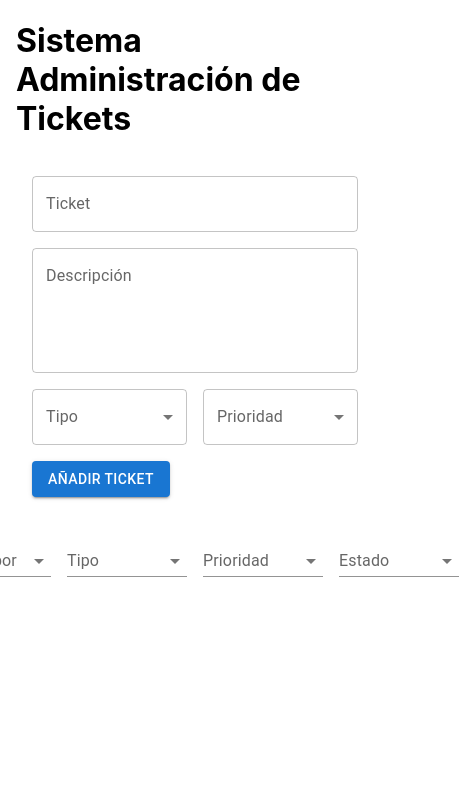
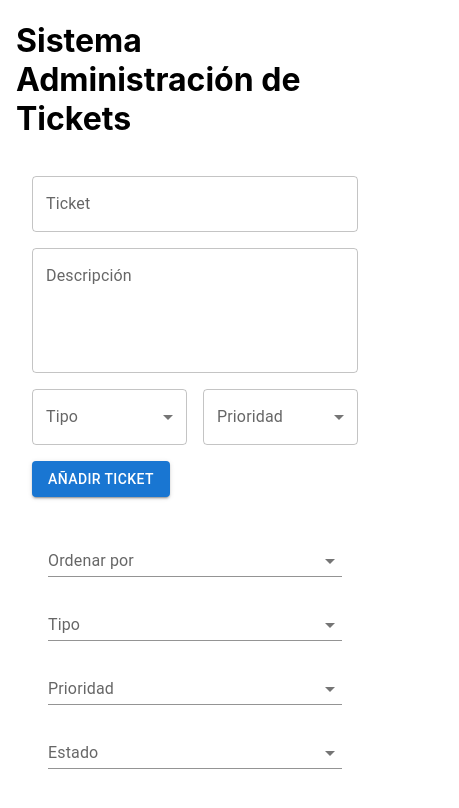
Before and after one commit to gam-c/jira-service-clone, a React (Create React App) app: page / in a window 390 px wide. Shown: the top 808 px of the page, 459 px wide, since content can reach past the window. Built offline with nearby package versions, Linux system fonts and the light colour scheme.

Commit message:
Control responsive

```diff
--- a/src/components/TicketsList.js
+++ b/src/components/TicketsList.js
@@ -1,6 +1,6 @@
 import React, { useState } from 'react';
 import { useSelector } from 'react-redux';
-import { List, ListItem, ListItemText, Divider, Button, Typography, Box, MenuItem, Select, FormControl, InputLabel, Container } from '@mui/material';
+import { List, ListItem, ListItemText, Divider, Button, Typography, Grid, MenuItem, Select, FormControl, InputLabel, Container } from '@mui/material';
 import EditTicketForm from './EditTicketForm';
 
 const formatDate = (dateString) => {
@@ -23,7 +23,7 @@ const TicketsList = () => {
       (!filterStatus || ticket.status === filterStatus)
     );
   }).sort((a, b) => {
-    if (!sortField) return 0; // No ordenar si no se ha seleccionado campo
+    if (!sortField) return 0;
     if (sortField === 'createdAt' || sortField === 'updatedAt') {
       return new Date(b[sortField]) - new Date(a[sortField]);
     }
@@ -32,21 +32,23 @@ const TicketsList = () => {
 
   return (
     <Container>
-      <Box sx={{ maxWidth: 960, mx: 'auto', my: 2 }}>
-        <Box sx={{ display: 'flex', justifyContent: 'center', gap: 2 }}>
-          <FormControl variant="standard" sx={{ minWidth: 120 }}>
+      <Grid container spacing={2} sx={{ padding: 2 }}>
+        <Grid item xs={12} sm={6} md={3}>
+          <FormControl fullWidth variant="standard">
             <InputLabel>Ordenar por</InputLabel>
             <Select
               value={sortField}
               onChange={e => setSortField(e.target.value)}
               label="Ordenar por"
             >
-              <MenuItem value="">Todos</MenuItem>
+              <MenuItem value="">Ninguno</MenuItem>
               <MenuItem value="createdAt">Fecha de Creación</MenuItem>
               <MenuItem value="updatedAt">Última Actualización</MenuItem>
             </Select>
           </FormControl>
-          <FormControl variant="standard" sx={{ minWidth: 120 }}>
+        </Grid>
+        <Grid item xs={12} sm={6} md={3}>
+          <FormControl fullWidth variant="standard">
             <InputLabel>Tipo</InputLabel>
             <Select
               value={filterType}
@@ -54,11 +56,13 @@ const TicketsList = () => {
               label="Tipo"
             >
               <MenuItem value="">Todos</MenuItem>
-              <MenuItem value="tecnico">Técnico</MenuItem>
-              <MenuItem value="funcional">Funcional</MenuItem>
+              <MenuItem value="Técnico">Técnico</MenuItem>
+              <MenuItem value="Funcional">Funcional</MenuItem>
             </Select>
           </FormControl>
-          <FormControl variant="standard" sx={{ minWidth: 120 }}>
+        </Grid>
+        <Grid item xs={12} sm={6} md={3}>
+          <FormControl fullWidth variant="standard">
             <InputLabel>Prioridad</InputLabel>
             <Select
               value={filterPriority}
@@ -71,7 +75,9 @@ const TicketsList = () => {
               <MenuItem value="baja">Baja</MenuItem>
             </Select>
           </FormControl>
-          <FormControl variant="standard" sx={{ minWidth: 120 }}>
+        </Grid>
+        <Grid item xs={12} sm={6} md={3}>
+          <FormControl fullWidth variant="standard">
             <InputLabel>Estado</InputLabel>
             <Select
               value={filterStatus}
@@ -83,7 +89,8 @@ const TicketsList = () => {
               <MenuItem value="cerrado">Cerrado</MenuItem>
             </Select>
           </FormControl>
-        </Box>
+        </Grid>
+      </Grid>
       <List>
         {filteredTickets.map((ticket, index) => (
           <React.Fragment key={ticket.id}>
@@ -93,9 +100,9 @@ const TicketsList = () => {
                 secondary={
                   <>
                     <Typography component="span" variant="body2" color="textPrimary">
-                        Prioridad: {ticket.priority} - Estado: {ticket.status} - Tipo: {ticket.type}
+                      Tipo: {ticket.type} - Prioridad: {ticket.priority} - Estado: {ticket.status}
                     </Typography>
-                      <br/>
+                    <br />
                     <Typography component="span" variant="caption" color="textSecondary" style={{ fontStyle: 'italic' }}>
                       Creado: {formatDate(ticket.createdAt)}
                     </Typography>
@@ -115,7 +122,6 @@ const TicketsList = () => {
           </React.Fragment>
         ))}
       </List>
-      </Box>
     </Container>
   );
 };
```
Lines whose indentation alone changed are shown as unchanged.
